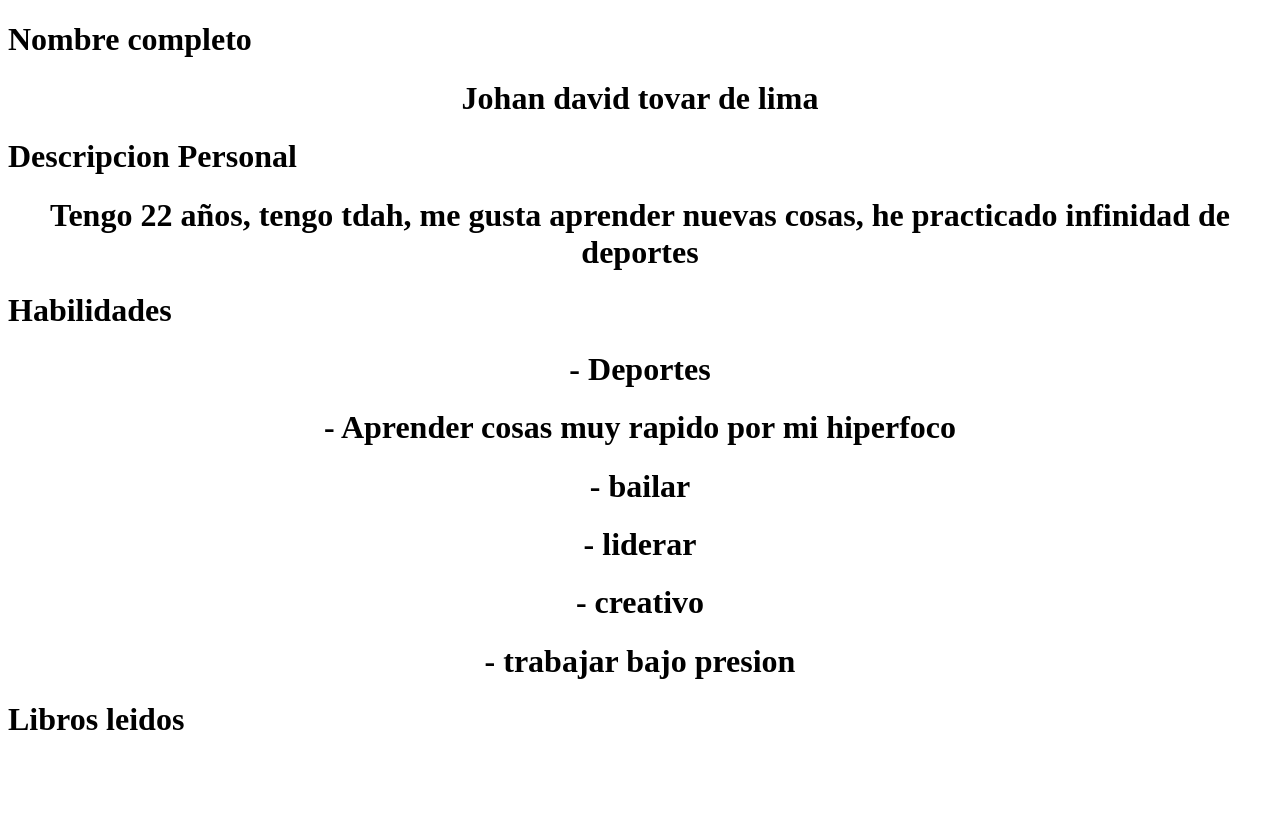
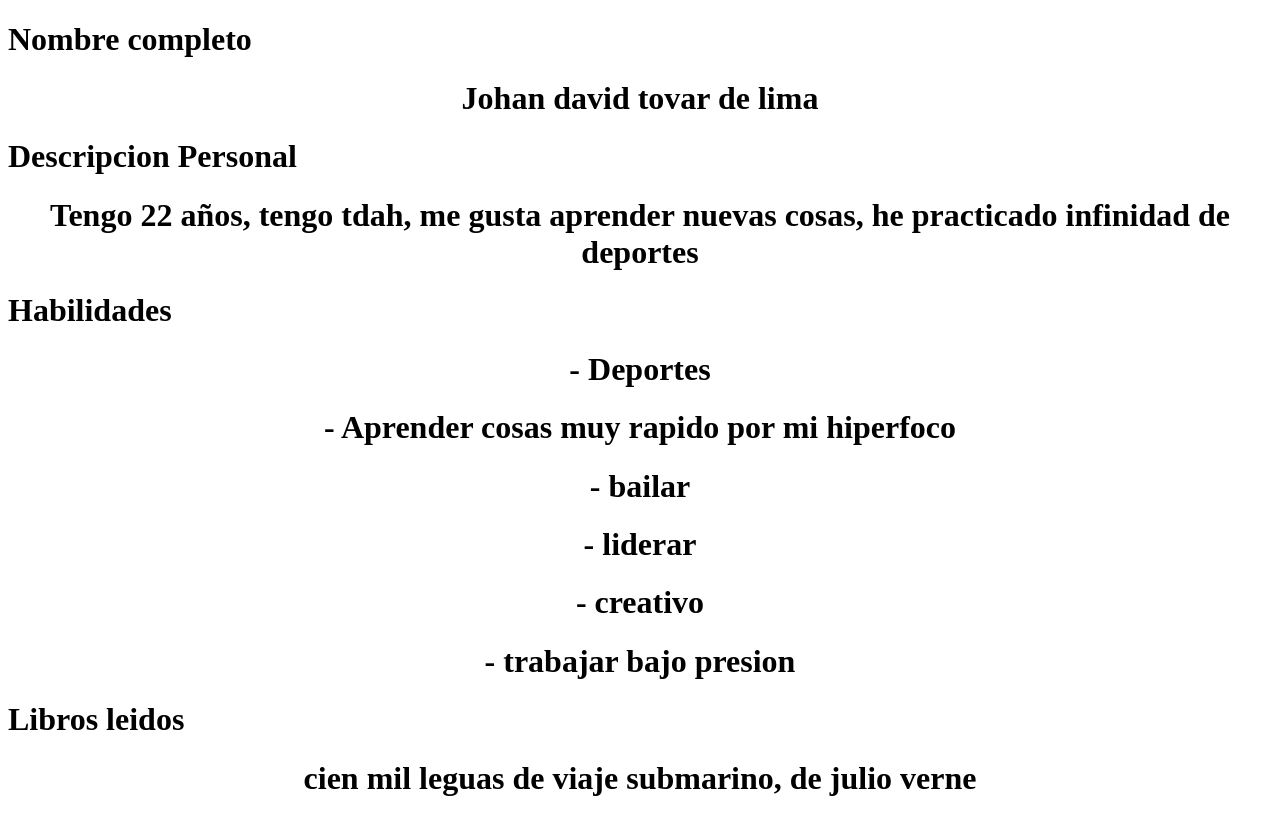
Before and after one commit to Jodatodli12/Portafolio_perosnal_bp, a plain HTML site: page index.html in a window 1280 px wide. Drawn offline with Linux system fonts and the light colour scheme.

Commit message:
respuesta 4.1

```diff
--- a/index.html
+++ b/index.html
@@ -18,5 +18,6 @@
     <center><h1>- creativo</h1></center>
     <center><h1>- trabajar bajo presion</h1></center>
     <h1>Libros leidos</h1>
+    <center><h1>cien mil leguas de viaje submarino, de julio verne</h1></center>
 </body>
 </html>
```
